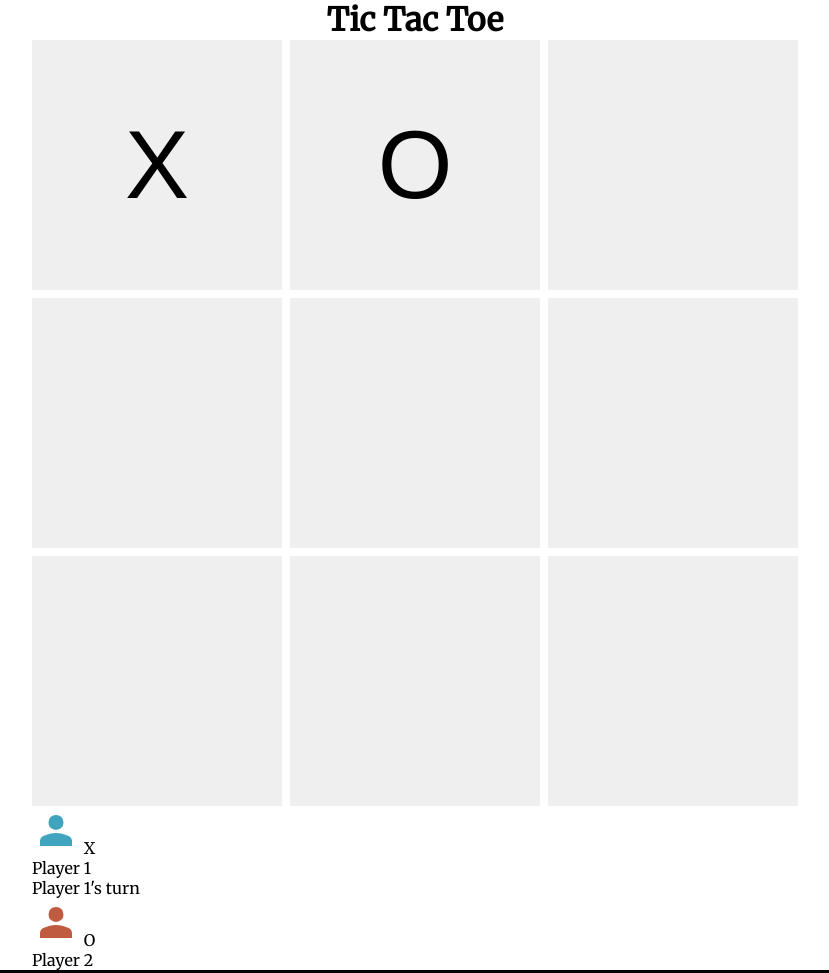
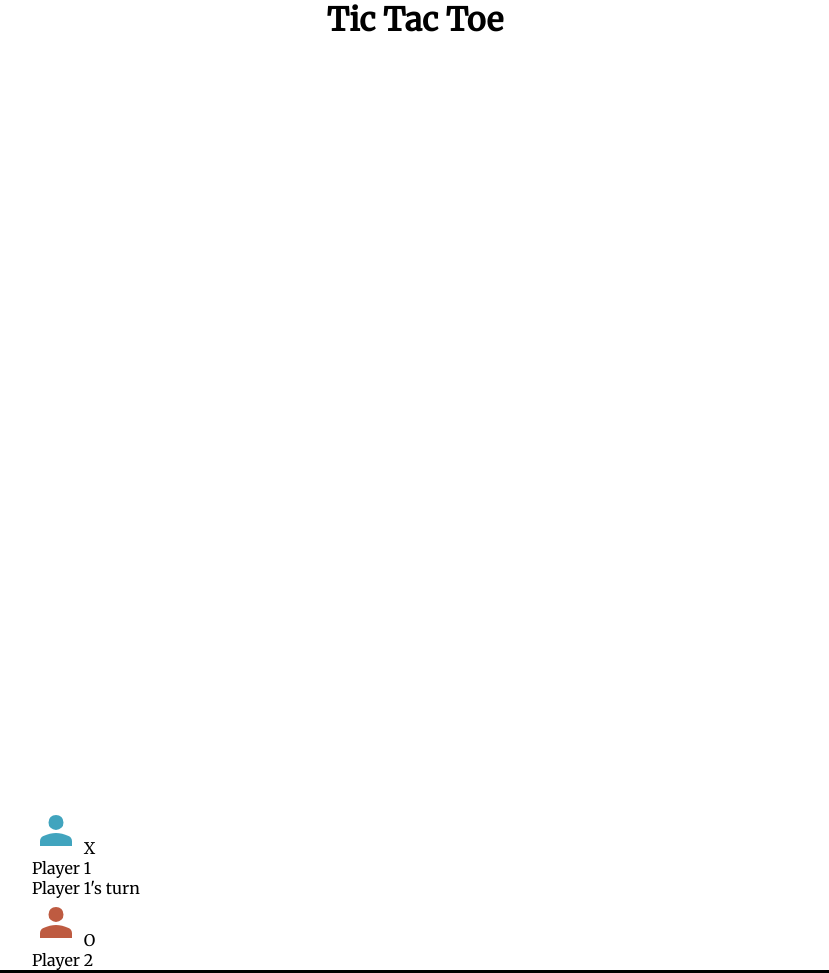
Before and after one commit to Edward-Rodriguez/tic-tac-toe, a plain HTML site: page index.html in a window 1280 px wide. Shown: the top 973 px of the page, without its empty margins (225-1054 px from the left). Drawn offline with Linux system fonts and the light colour scheme.

Commit message:
Remove default cell buttons in html, script will generate/render cells & board

```diff
--- a/index.html
+++ b/index.html
@@ -16,15 +16,6 @@
         </header>
         <main>
             <div class="board">
-                <button data-row="0" data-col="0" class="cell">X</button>
-                <button data-row="0" data-col="1" class="cell">O</button>
-                <button data-row="0" data-col="2" class="cell"></button>
-                <button data-row="1" data-col="0" class="cell"></button>
-                <button data-row="1" data-col="1" class="cell"></button>
-                <button data-row="1" data-col="2" class="cell"></button>
-                <button data-row="2" data-col="0" class="cell"></button>
-                <button data-row="2" data-col="1" class="cell"></button>
-                <button data-row="2" data-col="2" class="cell"></button>
             </div>
             <div class="player-turn">
                 <div class="player-one">
```
Also changed, not shown: pseudo.txt.
